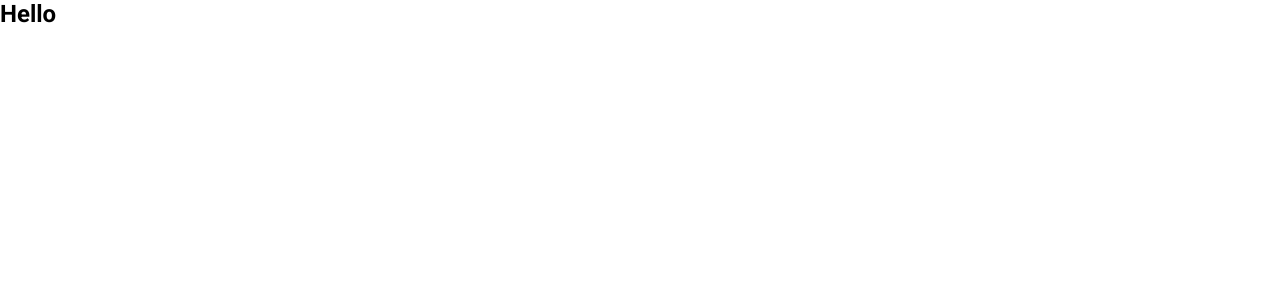
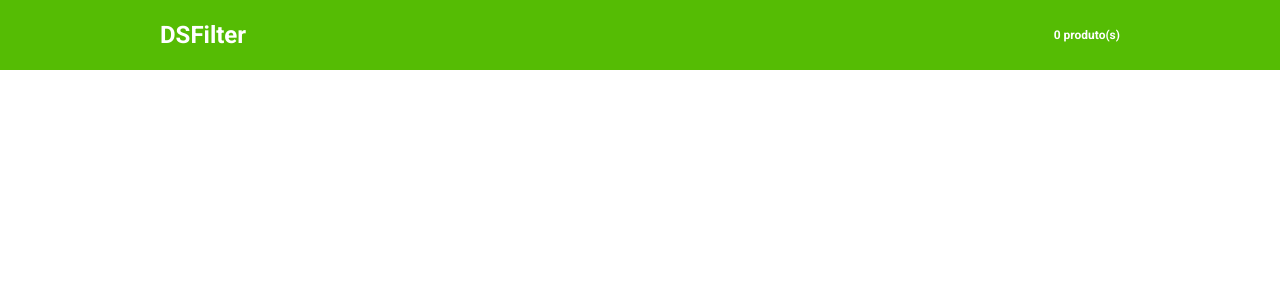
Before and after one commit to elderbr/DSFilter, a React (Vite) app: page / in a window 1280 px wide. Shown: the top 300 px of the page. Built offline with nearby package versions, Linux system fonts and the light colour scheme.

Commit message:
Criado o componente Menu

```diff
--- a/src/App.tsx
+++ b/src/App.tsx
@@ -1,11 +1,9 @@
-function App() {
+import Menu from "./components/Menu";
 
-
+export default function App() {
   return (
     <>
-<h1>Hello</h1>
+      <Menu />
     </>
-  )
+  );
 }
-
-export default App
--- /dev/null
+++ b/src/components/Menu/index.tsx
@@ -0,0 +1,15 @@
+import "./styles.css";
+
+export default function Menu() {
+  return (
+      <header>
+        <div className="container dsf-menu">
+          <h1>DSFilter</h1>
+          <div className="filter-count">
+            <span className="dsf-count">0</span>
+            <span> produto(s)</span>
+          </div>
+        </div>
+      </header>
+  );
+}
--- /dev/null
+++ b/src/components/Menu/styles.css
@@ -0,0 +1,11 @@
+header{
+    background-color: var(--bg-menu);
+    color: var(--font-color-tertiary);
+}
+.dsf-menu{
+    height: 70px;
+    display: flex;
+    flex-wrap: wrap;
+    justify-content: space-between;
+    align-items: center;
+}
--- a/src/index.css
+++ b/src/index.css
@@ -27,3 +27,7 @@ a{
 a:hover{
   cursor: pointer;
 }
+.container{
+  width: 960px;
+  margin: 0 auto;
+}
```
